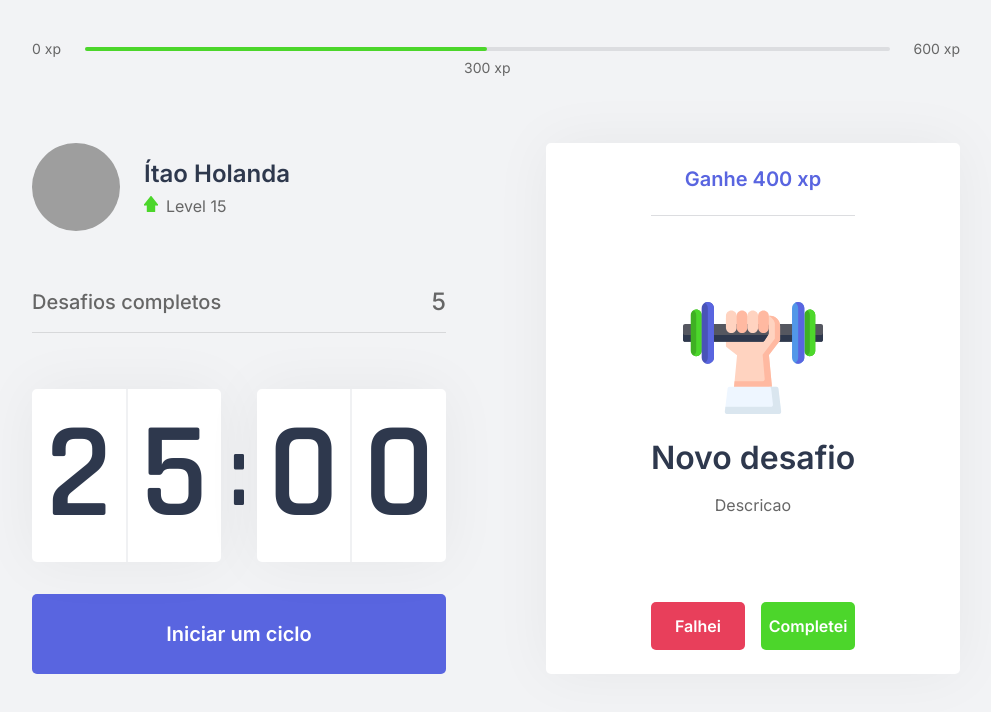
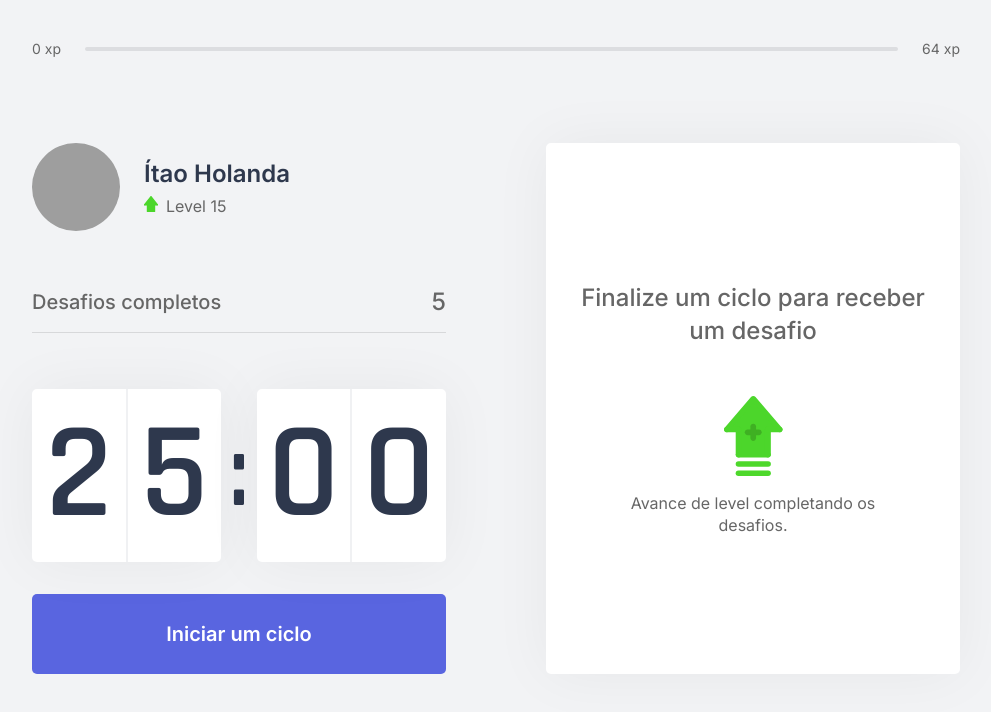
Before and after one commit to italoholanda/NextJS__move-it, a Next.js app: page / in a window 1280 px wide. Shown: the top 712 px of the page, without its empty margins (144-1135 px from the left). Built offline with nearby package versions, Linux system fonts and the light colour scheme; grey boxes are pictures that could not be loaded.

Commit message:
challengeContext and experienceBar features

```diff
--- a/components/ChallengeBox.tsx
+++ b/components/ChallengeBox.tsx
@@ -1,18 +1,24 @@
+import React from "react";
+import { ChallengesContext } from "../contexts/ChallengesContext";
 import styles from "../styles/components/ChallengeBox.module.css";
 
 export function ChallengeBox() {
-  const hasActiveChallenge = true;
+  const { activeChallenge } = React.useContext(ChallengesContext);
 
   return (
     <div className={styles.challengeContainer}>
-      {hasActiveChallenge ? (
+      {activeChallenge ? (
         <div className={styles.challengeActive}>
-          <header>Ganhe 400 xp</header>
+          <header>Ganhe {activeChallenge.amount} xp</header>
 
           <main>
-            <img src="/icons/body.svg" />
+            {activeChallenge.type === "body" ? (
+              <img src="/icons/body.svg" />
+            ) : (
+              <img src="/icons/eye.svg" />
+            )}
             <strong>Novo desafio</strong>
-            <p>Descricao</p>
+            <p>{activeChallenge.description}</p>
           </main>
 
           <footer>
@@ -24,17 +30,14 @@
             </button>
           </footer>
         </div>
-
       ) : (
-
-		<div className={styles.challengeNotActive}>
+        <div className={styles.challengeNotActive}>
           <strong>Finalize um ciclo para receber um desafio</strong>
           <p>
             <img src="icons/level-up.svg" alt="Level up" />
             Avance de level completando os desafios.
           </p>
         </div>
-
       )}
     </div>
   );
--- a/components/ExperienceBar.tsx
+++ b/components/ExperienceBar.tsx
@@ -1,16 +1,25 @@
+import React from "react";
+import { ChallengesContext } from "../contexts/ChallengesContext";
 import styles from "../styles/components/ExperienceBar.module.css";
 
 export function ExperienceBar() {
+  const { currentExperience, experienceToNextLevel } = React.useContext(ChallengesContext);
+  const percentToNextLevel =  Math .round(currentExperience * 100) / experienceToNextLevel;
+
   return (
     <header className={styles.experienceBar}>
       <span>0 xp</span>
       <div>
-        <div style={{ width: "50%" }} />
-        <span className={styles.currentExperience} style={{ left: "50%" }}>
-          300 xp
-        </span>
+        <div style={{ width: `${percentToNextLevel}%` }} />
+
+        {currentExperience > 0 &&
+		(
+          <span className={styles.currentExperience} style={{ left: `${percentToNextLevel}%` }}>
+            {currentExperience} xp
+          </span>
+        )}
       </div>
-      <span>600 xp</span>
+      <span>{experienceToNextLevel} xp</span>
     </header>
   );
 }
--- a/contexts/ChallengesContext.tsx
+++ b/contexts/ChallengesContext.tsx
@@ -1,8 +1,14 @@
 import React, { ReactNode } from "react";
-import challenges from '../challenges.json';
+import challenges from "../challenges.json";
 
 interface ChallengesProviderProps {
   children: ReactNode;
+}
+
+interface Challenge {
+  type: "body" | "eye";
+  description: string;
+  amount: number;
 }
 
 interface ChallengesContextData {
@@ -11,20 +17,27 @@
   challengesCompleted: number;
   levelUp: () => void;
   startNewChallenge: () => void;
+  activeChallenge: Challenge;
+  experienceToNextLevel: number;
 }
 
 export const ChallengesContext = React.createContext(
   {} as ChallengesContextData
 );
 
-function startNewChallenge() {
-	console.log("Passei por aqui");
-}
-
 export function ChallengesProvider({ children }: ChallengesProviderProps) {
   const [level, setLevel] = React.useState(1);
   const [currentExperience, setCurrentExperience] = React.useState(0);
   const [challengesCompleted, setChallengesCompleted] = React.useState(0);
+  const [activeChallenge, setActiveChallenge] = React.useState(null);
+  const experienceToNextLevel = Math.pow((level + 1) * 4, 2);
+
+  function startNewChallenge() {
+    console.log("Passei por aqui");
+    const randomChallengeIndex = Math.floor(Math.random() * challenges.length);
+    const challenge = challenges[randomChallengeIndex];
+    setActiveChallenge(challenge);
+  }
 
   function levelUp() {
     setLevel(level + 1);
@@ -38,6 +51,8 @@
         challengesCompleted,
         levelUp,
         startNewChallenge,
+        activeChallenge,
+		experienceToNextLevel,
       }}
     >
       {children}
```
Lines whose indentation alone changed are shown as unchanged.
